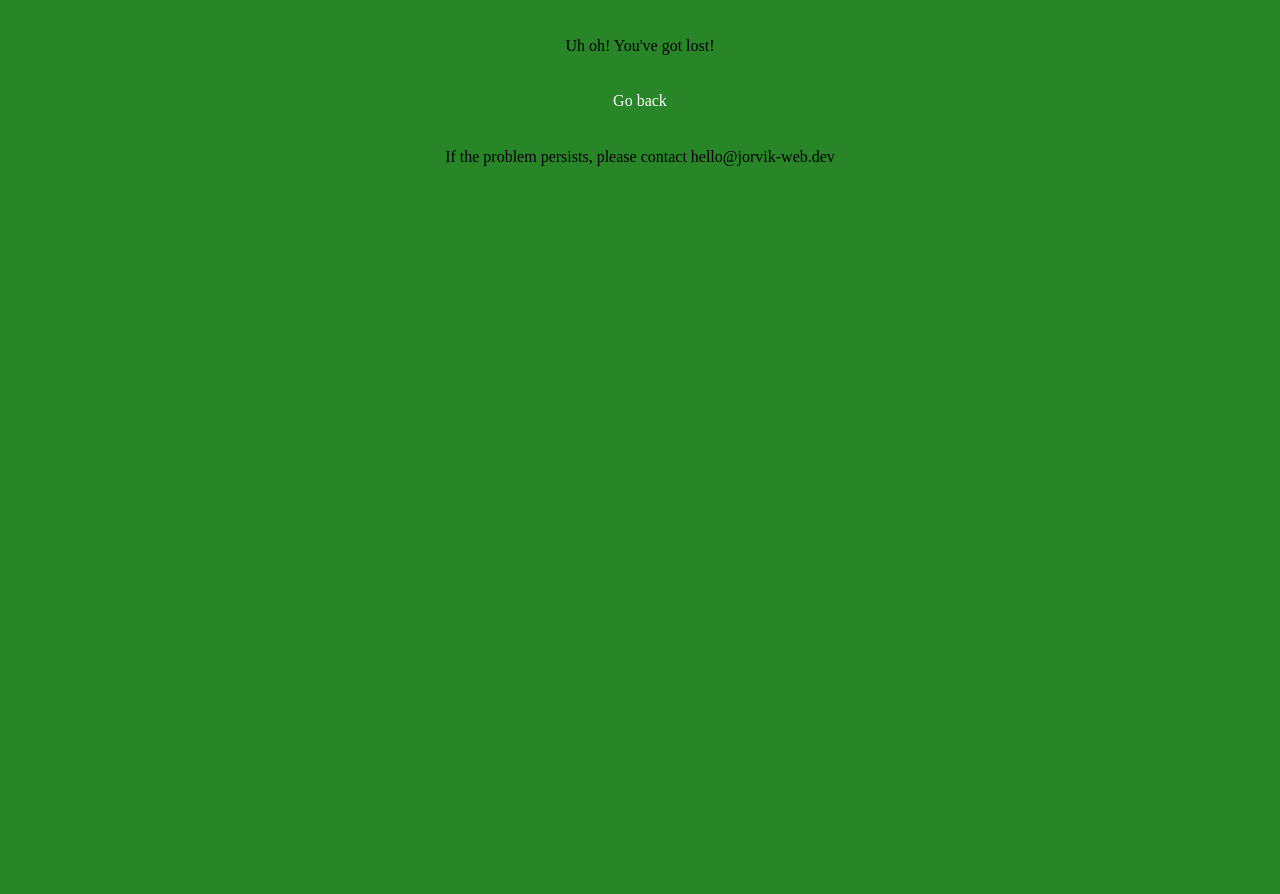
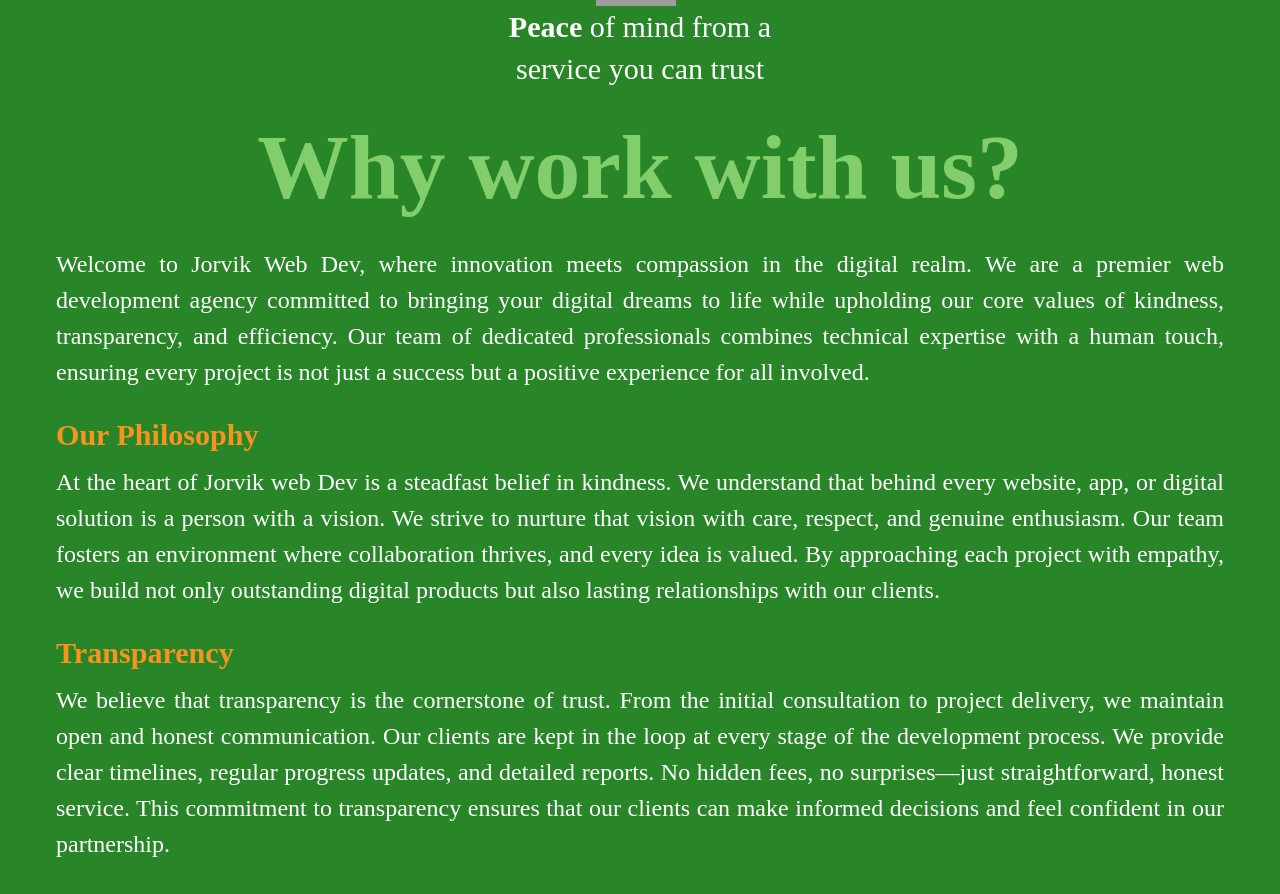
Before and after one commit to hannahf86/jorvikwebdev, a React (Vite) app: page /about in a window 1280 px wide. Shown: the part 182-1076 px from the top of the page. Before the commit the page ends 800 px from the top, so only its background shows below. Built offline with nearby package versions, Linux system fonts and the light colour scheme; grey boxes are pictures that could not be loaded.

Commit message:
about page impetd

```diff
--- a/src/App.jsx
+++ b/src/App.jsx
@@ -9,6 +9,7 @@ import {
 // PAGES
 import Landing from "./Pages/Landing";
 import Services from "./Pages/Services";
+import About from "./Pages/About";
 
 // COMPONENTS
 import RootNav from "./Components/RootNav";
@@ -23,15 +24,7 @@ const router = createBrowserRouter(
     <Route path="/" element={<RootNav />}>
       <Route index element={<Landing />} />
       <Route path="services" element={<Services />} />
-      {/* <Route path="day" element={<Day />} /> */}
-      {/* <Route path="smallBusiness" element={<SmallBusiness />} />
-      <Route path="ecommerce" element={<Ecommerce />} />
-      <Route path="support" element={<Support />} />
-      <Route path="reviews" element={<Reviews />} />
-      <Route path="FAQs" element={<Faqs />} />
-      <Route path="contact" element={<Contact />}>
-        <Route path="privacyPolicy" element={<PrivacyPolicy />} />
-        <Route path="termsOfUse" element={<TermsOfUse />} /> */}
+      <Route path="about" element={<About />} />
       {/* </Route> */}
       {/* ERROR HANDLING */}
       <Route path="*" element={<Error />} />
--- a/src/Components/RootNav.jsx
+++ b/src/Components/RootNav.jsx
@@ -20,6 +20,7 @@ import {
   HiMail,
   HiDesktopComputer,
 } from "react-icons/hi";
+import { TbMessage2Question } from "react-icons/tb";
 
 const variants = {
   open: {
@@ -107,6 +108,13 @@ const RootNav = () => {
               </span>
             </Link>
 
+            <Link to="faqs">
+              <span className={mobileStyles.menuItem}>
+                <TbMessage2Question className={mobileStyles.menuIcon} />
+                <p className="text-sm sm:text-md">FAQs</p>
+              </span>
+            </Link>
+
             <Link to="contact">
               <span className={mobileStyles.menuItem}>
                 <HiMail className={mobileStyles.menuIcon} />
--- /dev/null
+++ b/src/Pages/About.jsx
@@ -0,0 +1,109 @@
+// MOTION
+import { motion } from "framer-motion";
+
+const About = () => {
+  const layoutStyles = {
+    background: "bg-green h-full w-screen z-0 pb-12 px-6",
+    textContainer:
+      "relative mx-8 z-30 flex flex-col justify-center items-center",
+    button:
+      "text-mono bg-button text-white text-base rounded-xl w-60 px-8 py-3 mx-2 my-3 hover:bg-accent z-40",
+    logoContainer: "flex flex-col justify-center items-center pt-32 pb-8",
+    logo: "w-20 mr-2",
+  };
+
+  const textStyles = {
+    logoText: "text-white font-bold",
+    title: "text-lightGreen font-bold text-5xl pb-8 text-center ",
+    subtitle: "text-white text-lg text-center",
+    sectionTitle: "text-accent font-bold pt-6 pb-2 text-lg",
+    desc: "text-white text-base  text-justify",
+  };
+
+  return (
+    <div id="about" className={layoutStyles.background}>
+      {/* LOGO CONTAINER */}
+      <div id="logoContainer" className={layoutStyles.logoContainer}>
+        <img
+          src="/logo.png"
+          alt="jorvik web dev logo"
+          className={layoutStyles.logo}
+        />
+        <h3 className={textStyles.subtitle}>
+          <motion.b whileHover={{ color: "orange" }}>Peace</motion.b> of mind
+          from a <br />
+          service you can trust
+        </h3>
+      </div>
+
+      {/* TEXT CONTAINER */}
+      <div className={layoutStyles.textContainer}>
+        <h1 className={textStyles.title}>Why work with us?</h1>
+        <div>
+          <p className={textStyles.desc}>
+            Welcome to Jorvik Web Dev, where innovation meets compassion in the
+            digital realm. We are a premier web development agency committed to
+            bringing your digital dreams to life while upholding our core values
+            of kindness, transparency, and efficiency. Our team of dedicated
+            professionals combines technical expertise with a human touch,
+            ensuring every project is not just a success but a positive
+            experience for all involved.
+          </p>
+          <h2 className={textStyles.sectionTitle}>Our Philosophy</h2>
+          <p className={textStyles.desc}>
+            At the heart of Jorvik web Dev is a steadfast belief in kindness. We
+            understand that behind every website, app, or digital solution is a
+            person with a vision. We strive to nurture that vision with care,
+            respect, and genuine enthusiasm. Our team fosters an environment
+            where collaboration thrives, and every idea is valued. By
+            approaching each project with empathy, we build not only outstanding
+            digital products but also lasting relationships with our clients.
+          </p>
+          <h2 className={textStyles.sectionTitle}>Transparency</h2>
+          <p className={textStyles.desc}>
+            We believe that transparency is the cornerstone of trust. From the
+            initial consultation to project delivery, we maintain open and
+            honest communication. Our clients are kept in the loop at every
+            stage of the development process. We provide clear timelines,
+            regular progress updates, and detailed reports. No hidden fees, no
+            surprises—just straightforward, honest service. This commitment to
+            transparency ensures that our clients can make informed decisions
+            and feel confident in our partnership.
+          </p>
+          <h2 className={textStyles.sectionTitle}>Efficiency</h2>
+          <p className={textStyles.desc}>
+            In the fast-paced world of web development, efficiency is key. Our
+            streamlined processes and agile methodologies enable us to deliver
+            high-quality solutions on time and within budget. We leverage the
+            latest technologies and best practices to ensure that every project
+            is executed flawlessly. Our team is dedicated to continuous
+            improvement, always seeking ways to optimize our workflows and
+            enhance our services. By prioritizing efficiency, we help our
+            clients achieve their goals faster and more effectively.
+          </p>
+          <h2 className={textStyles.sectionTitle}>What We Do</h2>
+          <p className={textStyles.desc}>
+            JWD specialises in a wide range of web development services,
+            including website design, e-commerce solutions, mobile app
+            development, and digital marketing. Whether you are a startup
+            looking to make your mark or an established business seeking to
+            enhance your online presence, we have the skills and experience to
+            make it happen. Our customized solutions are tailored to meet the
+            unique needs of each client, ensuring a perfect fit every time.
+          </p>
+          <h2 className={textStyles.sectionTitle}>Join Us </h2>
+          <p className={textStyles.desc}>
+            When you partner with JWD, you are not just hiring a web development
+            agency—you are joining a community that values kindness, embraces
+            transparency, and champions efficiency. Let us help you navigate the
+            digital landscape and achieve your vision with a team that truly
+            cares. Discover the JWD difference today. Together, we can build
+            something remarkable.
+          </p>
+        </div>
+      </div>
+    </div>
+  );
+};
+
+export default About;
```
Also changed, not shown: src/Pages/Reviews.jsx (deleted).
